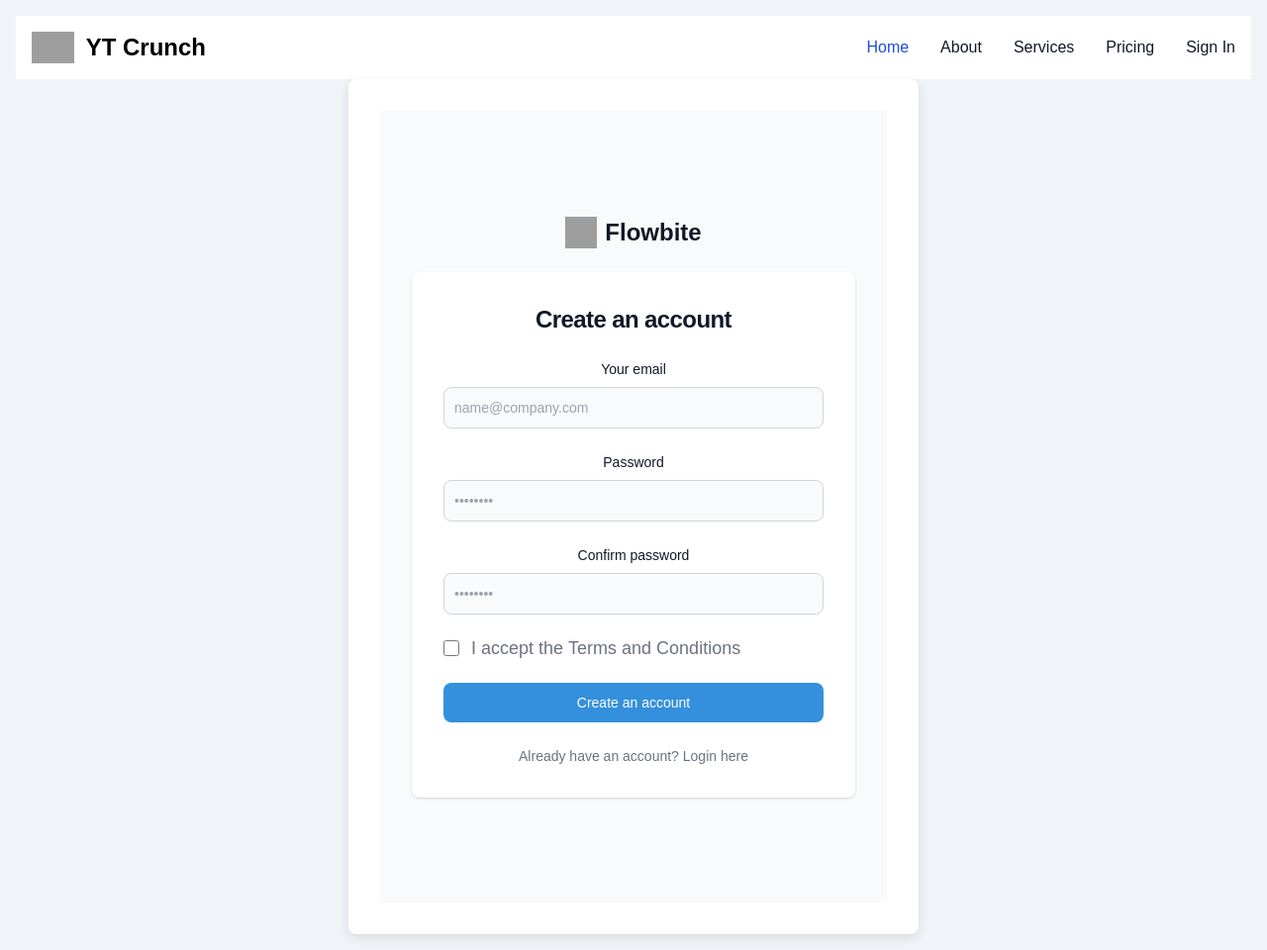
After one commit to SarthakThakur0097/Youtube-Crunch, a Flask app: page /register in a window 1280 px wide. The commit adds this page. Shown: the whole page at 99% size. Run offline with Flask 3, Linux system fonts and the light colour scheme; grey boxes are pictures that could not be loaded.

Commit message:
added register and sign up page

```diff
--- a/app.py
+++ b/app.py
@@ -6,6 +6,13 @@ app = Flask(__name__)
 
 # Create an instance of the YouTubeTranscriptScraper
 scraper = YouTubeTranscriptScraper()
+@app.route('/signin')
+def signin():
+    return render_template('signin.html')
+
+@app.route('/register')
+def register():
+    return render_template('register.html')
 
 # Define an endpoint to serve the HTML page
 @app.route('/')
--- /dev/null
+++ b/config.py
@@ -0,0 +1 @@
+API_KEY = "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"
--- /dev/null
+++ b/templates/layout.html
@@ -0,0 +1,51 @@
+<!DOCTYPE html>
+<html lang="en">
+<head>
+    <meta charset="UTF-8">
+    <meta name="viewport" content="width=device-width, initial-scale=1.0">
+    <title>YouTube Crunch</title>
+    <link href="https://cdn.jsdelivr.net/npm/tailwindcss@2.2.19/dist/tailwind.min.css" rel="stylesheet">
+    <link rel="stylesheet" href="../static/index.css">
+</head>
+<body>
+    <nav class="bg-white border-gray-200 dark:bg-gray-900">
+        <div class="max-w-screen-xl flex flex-wrap items-center justify-between mx-auto p-4">
+            <a href="https://flowbite.com/" class="flex items-center">
+                <img src="https://flowbite.com/docs/images/logo.svg" class="h-8 mr-3" alt="Flowbite Logo" />
+                <span class="self-center text-2xl font-semibold whitespace-nowrap dark:text-white">YT Crunch</span>
+            </a>
+            <button data-collapse-toggle="navbar-default" type="button" class="inline-flex items-center p-2 w-10 h-10 justify-center text-sm text-gray-500 rounded-lg md:hidden hover:bg-gray-100 focus:outline-none focus:ring-2 focus:ring-gray-200 dark:text-gray-400 dark:hover:bg-gray-700 dark:focus:ring-gray-600" aria-controls="navbar-default" aria-expanded="false">
+                <span class="sr-only">Open main menu</span>
+                <svg class="w-5 h-5" aria-hidden="true" xmlns="http://www.w3.org/2000/svg" fill="none" viewBox="0 0 17 14">
+                    <path stroke="currentColor" stroke-linecap="round" stroke-linejoin="round" stroke-width="2" d="M1 1h15M1 7h15M1 13h15"/>
+                </svg>
+            </button>
+            <div class="hidden w-full md:block md:w-auto" id="navbar-default">
+                <ul class="font-medium flex flex-col p-4 md:p-0 mt-4 border border-gray-100 rounded-lg bg-gray-50 md:flex-row md:space-x-8 md:mt-0 md:border-0 md:bg-white dark:bg-gray-800 md:dark:bg-gray-900 dark:border-gray-700">
+                    <li>
+                        <a href="{{ url_for('index') }}" class="block py-2 pl-3 pr-4 text-white bg-blue-700 rounded md:bg-transparent md:text-blue-700 md:p-0 dark-text-white md-dark-text-blue-500" aria-current="page">Home</a>
+                    </li>
+
+                    <li>
+                        <a href="#" class="block py-2 pl-3 pr-4 text-gray-900 rounded hover:bg-gray-100 md:hover:bg-transparent md:border-0 md:hover:text-blue-700 md:p-0 dark:text-white md:dark:hover:text-blue-500 dark:hover-bg-gray-700 dark:hover:text-white md:dark:hover-bg-transparent">About</a>
+                    </li>
+                    <li>
+                        <a href="#" class="block py-2 pl-3 pr-4 text-gray-900 rounded hover-bg-gray-100 md:hover-bg-transparent md:border-0 md:hover-text-blue-700 md:p-0 dark-text-white md:dark:hover-text-blue-500 dark:hover-bg-gray-700 dark:hover-text-white md:dark:hover-bg-transparent">Services</a>
+                    </li>
+                    <li>
+                        <a href="#" class="block py-2 pl-3 pr-4 text-gray-900 rounded hover-bg-gray-100 md:hover-bg-transparent md:border-0 md:hover-text-blue-700 md:p-0 dark-text-white md:dark:hover-text-blue-500 dark:hover-bg-gray-700 dark:hover-text-white md:dark:hover-bg-transparent">Pricing</a>
+                    </li>
+                    <li>
+                        <a href="{{ url_for('signin') }}" class="block py-2 pl-3 pr-4 text-gray-900 rounded hover-bg-gray-100 md:hover-bg-transparent md:border-0 md:hover-text-blue-700 md:p-0 dark-text-white md:dark:hover-text-blue-500 dark:hover-bg-gray-700 dark:hover-text-white md:dark:hover-bg-transparent">Sign In</a>
+                    </li>
+                </ul>
+            </div>
+        </div>
+    </nav>
+
+    <!-- Content block for the rest of the page -->
+    <div class="container mt-8">
+        {% block content %}{% endblock %}
+    </div>
+</body>
+</html>
--- /dev/null
+++ b/templates/register.html
@@ -0,0 +1,44 @@
+{% extends "layout.html" %}
+{% block content %}
+<section class="bg-gray-50 dark:bg-gray-900">
+    <div class="flex flex-col items-center justify-center px-6 py-8 mx-auto md:h-screen lg:py-0">
+        <a href="#" class="flex items-center mb-6 text-2xl font-semibold text-gray-900 dark:text-white">
+            <img class="w-8 h-8 mr-2" src="https://flowbite.s3.amazonaws.com/blocks/marketing-ui/logo.svg" alt="logo">
+            Flowbite
+        </a>
+        <div class="w-full bg-white rounded-lg shadow dark:border md:mt-0 sm:max-w-md xl:p-0 dark:bg-gray-800 dark:border-gray-700">
+            <div class="p-6 space-y-4 md:space-y-6 sm:p-8">
+                <h1 class="text-xl font-bold leading-tight tracking-tight text-gray-900 md:text-2xl dark:text-white">
+                    Create an account
+                </h1>
+                <form class="space-y-4 md:space-y-6" action="#">
+                    <div>
+                        <label for="email" class="block mb-2 text-sm font-medium text-gray-900 dark:text-white">Your email</label>
+                        <input type="email" name="email" id="email" class="bg-gray-50 border border-gray-300 text-gray-900 sm:text-sm rounded-lg focus:ring-primary-600 focus:border-primary-600 block w-full p-2.5 dark:bg-gray-700 dark:border-gray-600 dark:placeholder-gray-400 dark:text-white dark:focus:ring-blue-500 dark:focus:border-blue-500" placeholder="name@company.com" required="">
+                    </div>
+                    <div>
+                        <label for="password" class="block mb-2 text-sm font-medium text-gray-900 dark:text-white">Password</label>
+                        <input type="password" name="password" id="password" placeholder="••••••••" class="bg-gray-50 border border-gray-300 text-gray-900 sm:text-sm rounded-lg focus:ring-primary-600 focus:border-primary-600 block w-full p-2.5 dark:bg-gray-700 dark:border-gray-600 dark:placeholder-gray-400 dark:text-white dark:focus:ring-blue-500 dark:focus:border-blue-500" required="">
+                    </div>
+                    <div>
+                        <label for="confirm-password" class="block mb-2 text-sm font-medium text-gray-900 dark:text-white">Confirm password</label>
+                        <input type="confirm-password" name="confirm-password" id="confirm-password" placeholder="••••••••" class="bg-gray-50 border border-gray-300 text-gray-900 sm:text-sm rounded-lg focus:ring-primary-600 focus:border-primary-600 block w-full p-2.5 dark:bg-gray-700 dark:border-gray-600 dark:placeholder-gray-400 dark:text-white dark:focus:ring-blue-500 dark:focus:border-blue-500" required="">
+                    </div>
+                    <div class="flex items-start">
+                        <div class="flex items-center h-5">
+                          <input id="terms" aria-describedby="terms" type="checkbox" class="w-4 h-4 border border-gray-300 rounded bg-gray-50 focus:ring-3 focus:ring-primary-300 dark:bg-gray-700 dark:border-gray-600 dark:focus:ring-primary-600 dark:ring-offset-gray-800" required="">
+                        </div>
+                        <div class="ml-3 text-sm">
+                          <label for="terms" class="font-light text-gray-500 dark:text-gray-300">I accept the <a class="font-medium text-primary-600 hover:underline dark:text-primary-500" href="#">Terms and Conditions</a></label>
+                        </div>
+                    </div>
+                    <button type="submit" class="w-full text-white bg-primary-600 hover:bg-primary-700 focus:ring-4 focus:outline-none focus:ring-primary-300 font-medium rounded-lg text-sm px-5 py-2.5 text-center dark:bg-primary-600 dark:hover:bg-primary-700 dark:focus:ring-primary-800">Create an account</button>
+                    <p class="text-sm font-light text-gray-500 dark:text-gray-400">
+                        Already have an account? <a href="#" class="font-medium text-primary-600 hover:underline dark:text-primary-500">Login here</a>
+                    </p>
+                </form>
+            </div>
+        </div>
+    </div>
+  </section>
+  {% endblock %}
```
Also changed, not shown: templates/index.html (+8 -59 lines), templates/signin.html (added, +43 -0 lines), 1 other file.
